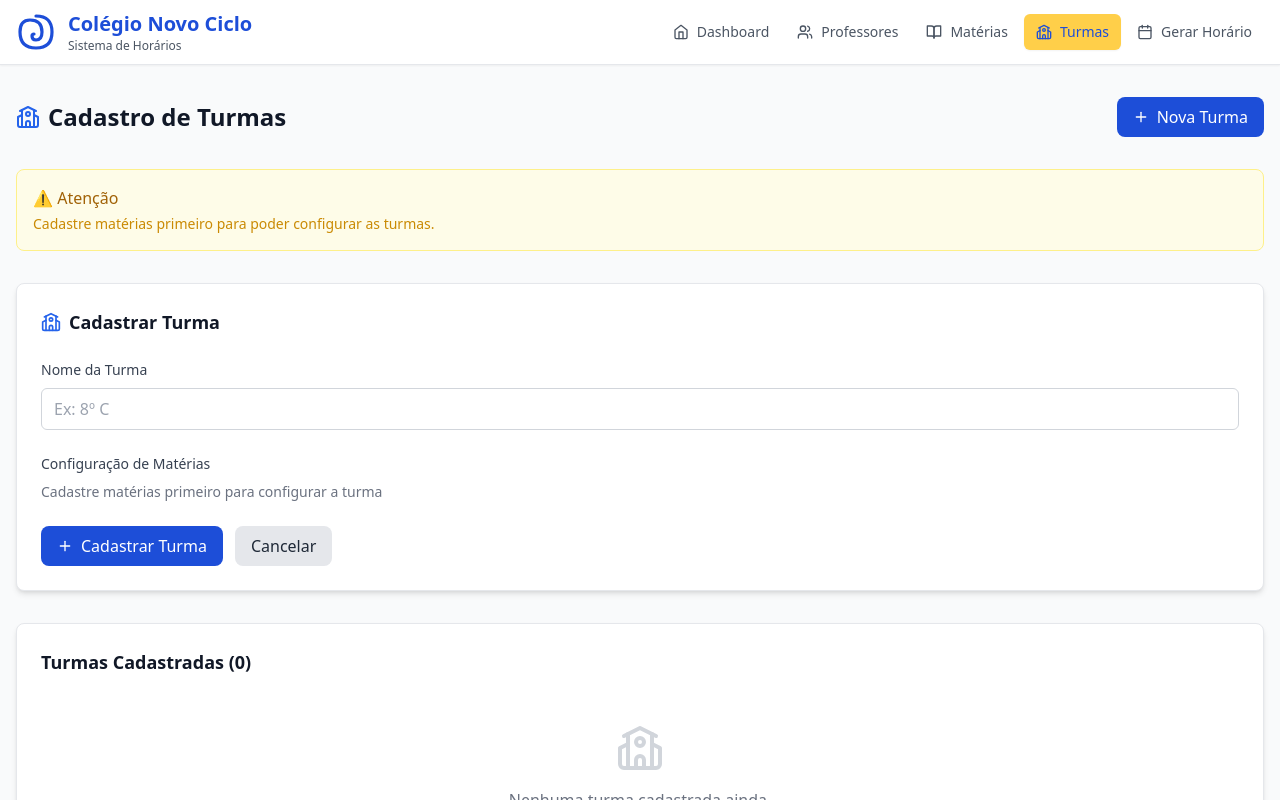
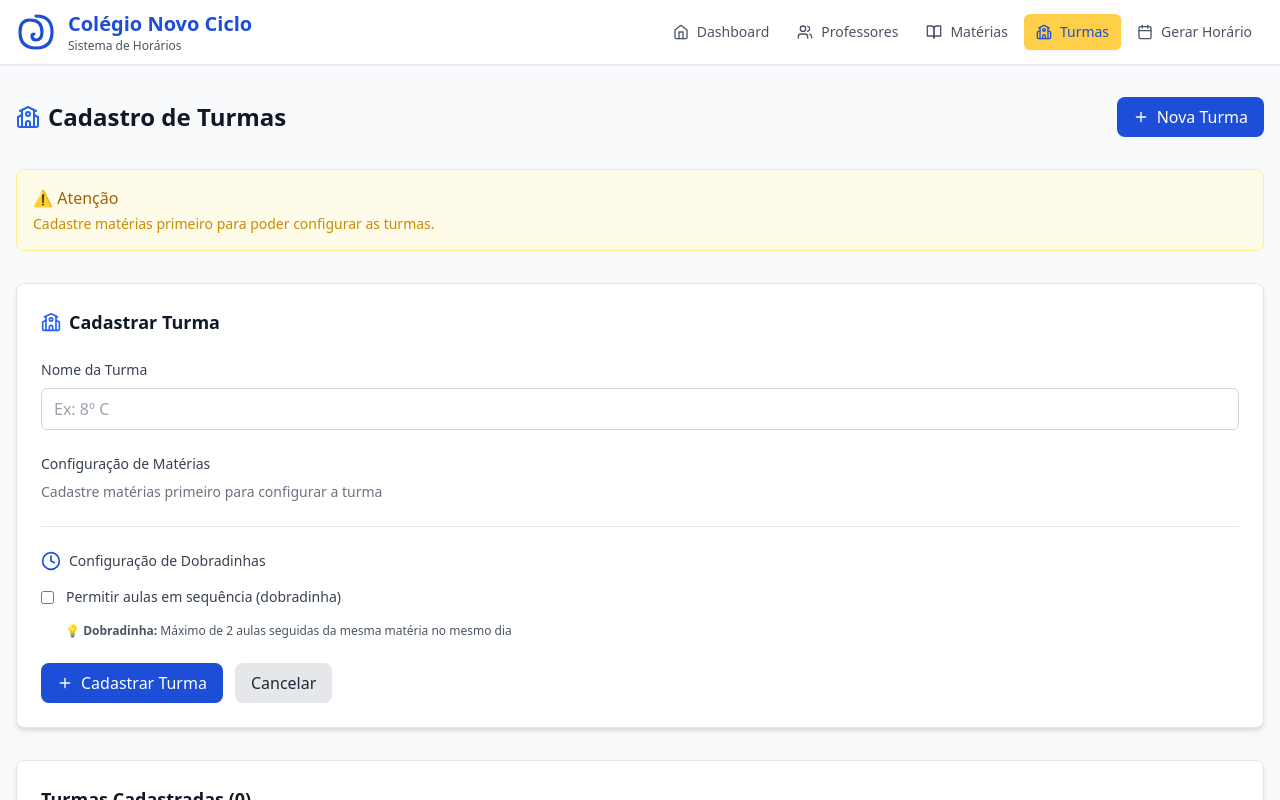
Before and after one commit to klaus-deor/horario-escolar-lite, a React (Vite) app: page /cadastro/turmas in a window 1280 px wide. Both pictures are taken after a click on the button "Nova Turma". Shown: the top 800 px of the page. Built offline with nearby package versions, Linux system fonts and the light colour scheme.

Commit message:
📝 Adicionar configuração de dobradinhas no formulário de turma

```diff
--- a/src/components/FormTurma.tsx
+++ b/src/components/FormTurma.tsx
@@ -1,6 +1,6 @@
 import React, { useState } from 'react'
 import { Turma, Materia } from '../types'
-import { School, Plus } from 'lucide-react'
+import { School, Plus, Clock } from 'lucide-react'
 
 interface FormTurmaProps {
   subjects: Materia[]
@@ -22,6 +22,15 @@ const FormTurma: React.FC<FormTurmaProps> = ({
       [m.materiaId]: m.aulasPorSemana
     }), {}) || {}
   )
+
+  // Estados para dobradinhas
+  const [permitirDobradinhas, setPermitirDobradinhas] = useState(
+    initialData?.dobradinhas?.permitirDobradinhas || false
+  )
+  const [materiasDobradinhas, setMateriasDobradinhas] = useState<string[]>(
+    initialData?.dobradinhas?.materiasPermitidas || []
+  )
+
   const [errors, setErrors] = useState<{ [key: string]: string }>({})
 
   const validateForm = () => {
@@ -53,7 +62,11 @@ const FormTurma: React.FC<FormTurmaProps> = ({
         .map(([materiaId, aulasPorSemana]) => ({
           materiaId,
           aulasPorSemana
-        }))
+        })),
+      dobradinhas: {
+        permitirDobradinhas,
+        materiasPermitidas: permitirDobradinhas ? materiasDobradinhas : []
+      }
     }
 
     onSubmit(turma)
@@ -61,6 +74,8 @@ const FormTurma: React.FC<FormTurmaProps> = ({
     if (!initialData) {
       setNome('')
       setMaterias({})
+      setPermitirDobradinhas(false)
+      setMateriasDobradinhas([])
     }
   }
 
@@ -70,6 +85,19 @@ const FormTurma: React.FC<FormTurmaProps> = ({
       [materiaId]: Math.max(0, Math.min(10, aulas))
     }))
   }
+
+  const handleDobradinhaMateriaChange = (materiaId: string) => {
+    setMateriasDobradinhas(prev =>
+      prev.includes(materiaId)
+        ? prev.filter(id => id !== materiaId)
+        : [...prev, materiaId]
+    )
+  }
+
+  // Filtrar apenas matérias que têm aulas configuradas
+  const materiasComAulasConfiguradas = subjects.filter(subject =>
+    materias[subject.id] && materias[subject.id] > 0
+  )
 
   return (
     <div className="card">
@@ -127,6 +155,60 @@ const FormTurma: React.FC<FormTurmaProps> = ({
           {errors.materias && <p className="text-red-500 text-sm mt-1">{errors.materias}</p>}
         </div>
 
+        {/* Configuração de Dobradinhas */}
+        <div className="border-t pt-6">
+          <div className="flex items-center space-x-2 mb-4">
+            <Clock className="h-5 w-5 text-blue-700" />
+            <label className="label mb-0">Configuração de Dobradinhas</label>
+          </div>
+
+          <div className="space-y-4">
+            <div className="flex items-center space-x-3">
+              <input
+                type="checkbox"
+                id="permitirDobradinhas"
+                checked={permitirDobradinhas}
+                onChange={(e) => setPermitirDobradinhas(e.target.checked)}
+                className="rounded border-gray-300 text-blue-600 focus:ring-blue-500"
+              />
+              <label htmlFor="permitirDobradinhas" className="text-sm font-medium text-gray-700">
+                Permitir aulas em sequência (dobradinha)
+              </label>
+            </div>
+
+            <div className="text-xs text-gray-600 ml-6 mb-3">
+              💡 <strong>Dobradinha:</strong> Máximo de 2 aulas seguidas da mesma matéria no mesmo dia
+            </div>
+
+            {permitirDobradinhas && materiasComAulasConfiguradas.length > 0 && (
+              <div className="ml-6 space-y-2">
+                <p className="text-sm font-medium text-gray-700">
+                  Quais matérias podem ter dobradinha?
+                </p>
+                <div className="grid grid-cols-1 md:grid-cols-2 gap-2">
+                  {materiasComAulasConfiguradas.map(materia => (
+                    <label key={materia.id} className="flex items-center space-x-2">
+                      <input
+                        type="checkbox"
+                        checked={materiasDobradinhas.includes(materia.id)}
+                        onChange={() => handleDobradinhaMateriaChange(materia.id)}
+                        className="rounded border-gray-300 text-blue-600 focus:ring-blue-500"
+                      />
+                      <span className="text-sm">{materia.nome}</span>
+                    </label>
+                  ))}
+                </div>
+              </div>
+            )}
+
+            {permitirDobradinhas && materiasComAulasConfiguradas.length === 0 && (
+              <div className="ml-6 text-sm text-yellow-600">
+                ⚠️ Configure primeiro as aulas das matérias para selecionar dobradinhas
+              </div>
+            )}
+          </div>
+        </div>
+
         <div className="flex space-x-3">
           <button type="submit" className="btn-primary flex items-center space-x-2">
             <Plus className="h-4 w-4" />
```
